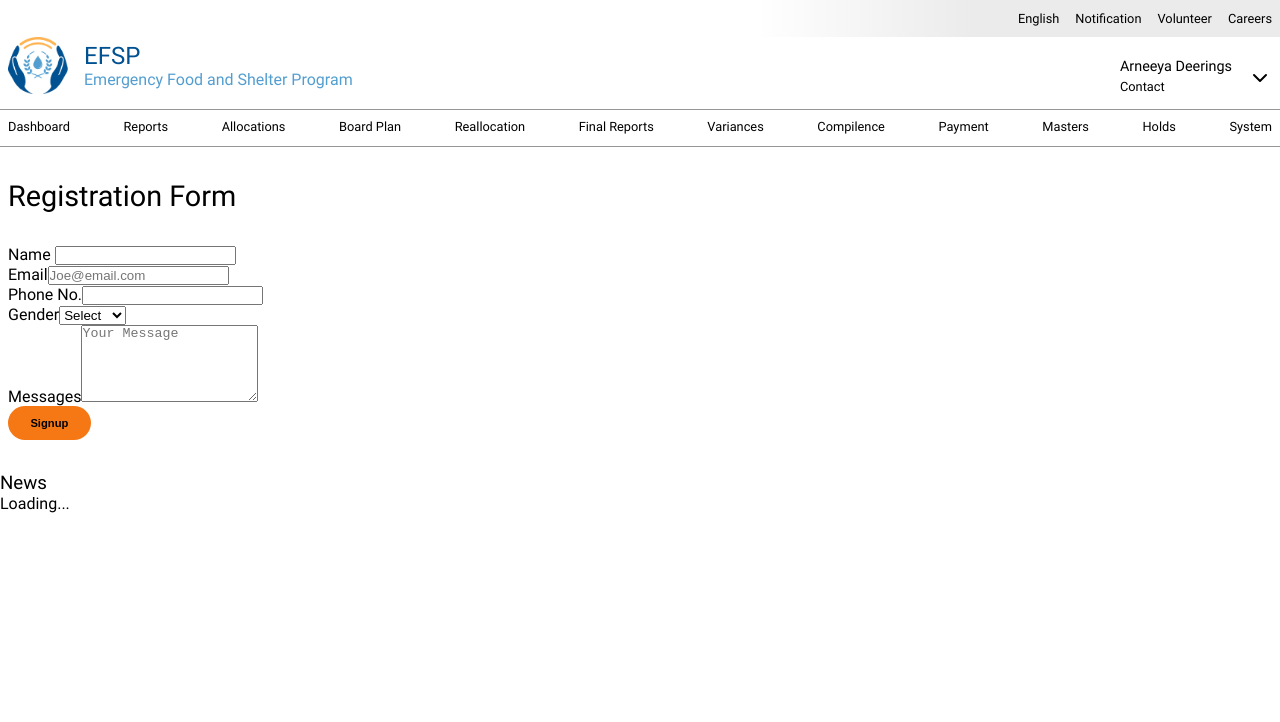
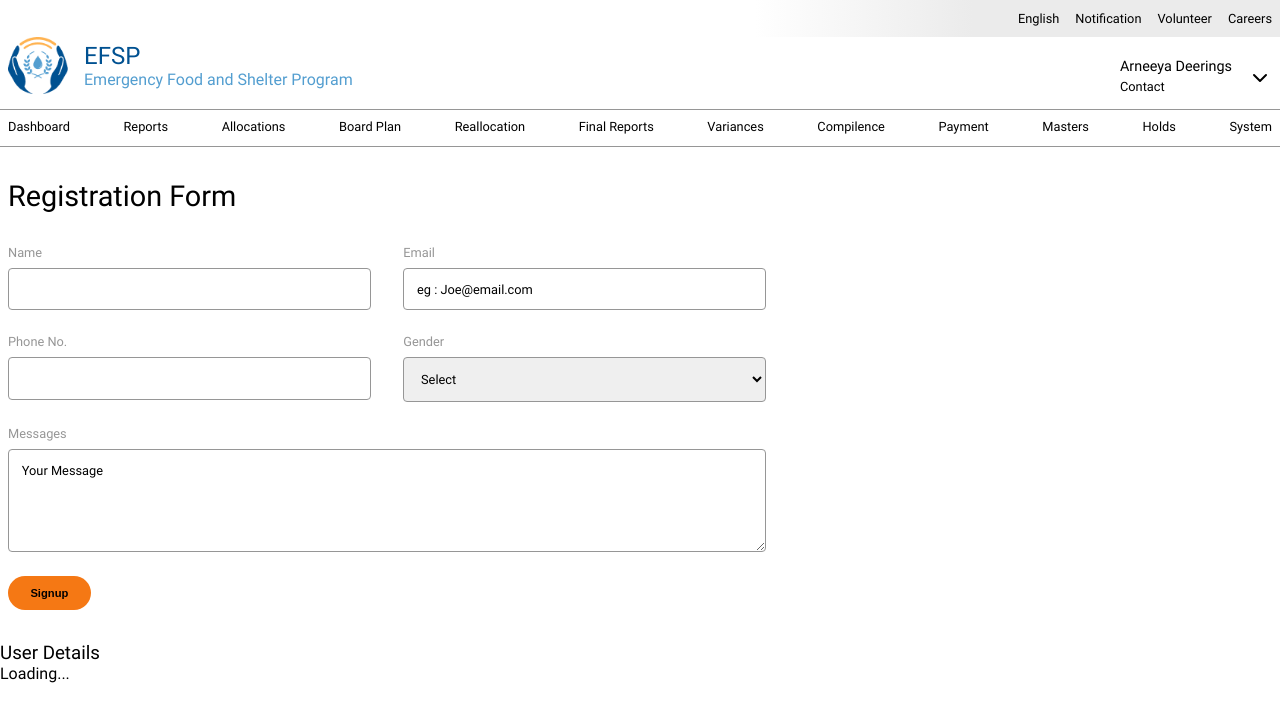
Before and after one commit to infinitekriti/efsp, a React (Create React App) app: page / in a window 1280 px wide. Shown: the top 722 px of the page. Built offline with nearby package versions, Linux system fonts and the light colour scheme.

Commit message:
latest on 28

```diff
--- a/src/components/pageSpacific/home/registrationForm/RegistrationForm.js
+++ b/src/components/pageSpacific/home/registrationForm/RegistrationForm.js
@@ -95,7 +95,7 @@ const RegistrationForm = () => {
                     id="mail"
                     value={formData.mail}
                     onChange={handleInputChange}
-                    placeholder="Joe@email.com"
+                    placeholder="eg : Joe@email.com"
                   />
                 </div>
               </div>
@@ -146,7 +146,7 @@ const RegistrationForm = () => {
           </div>
         </div>
       </section>
-      <h1>News</h1>
+      <h1>User Details</h1>
       {Loading ? (
         <p>Loading...</p>
       ) : error ? (
--- a/src/components/pageSpacific/home/registrationForm/RegistrationForm.scss
+++ b/src/components/pageSpacific/home/registrationForm/RegistrationForm.scss
@@ -14,7 +14,7 @@
     .registWrap {
         position: relative;
 
-        form {
+        .form {
             display: flex;
             flex-direction: column;
             gap: 1.5em;
```
